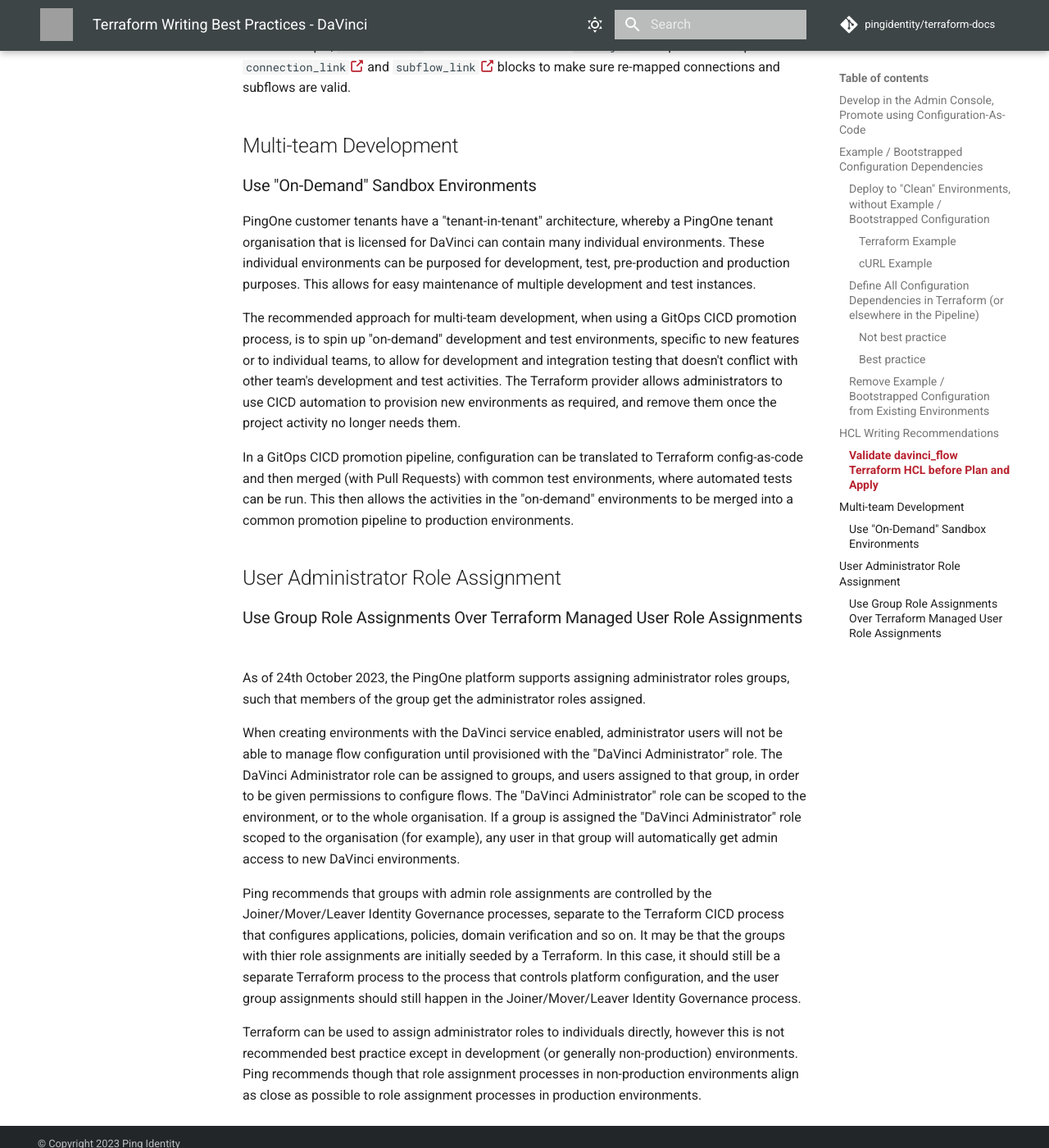
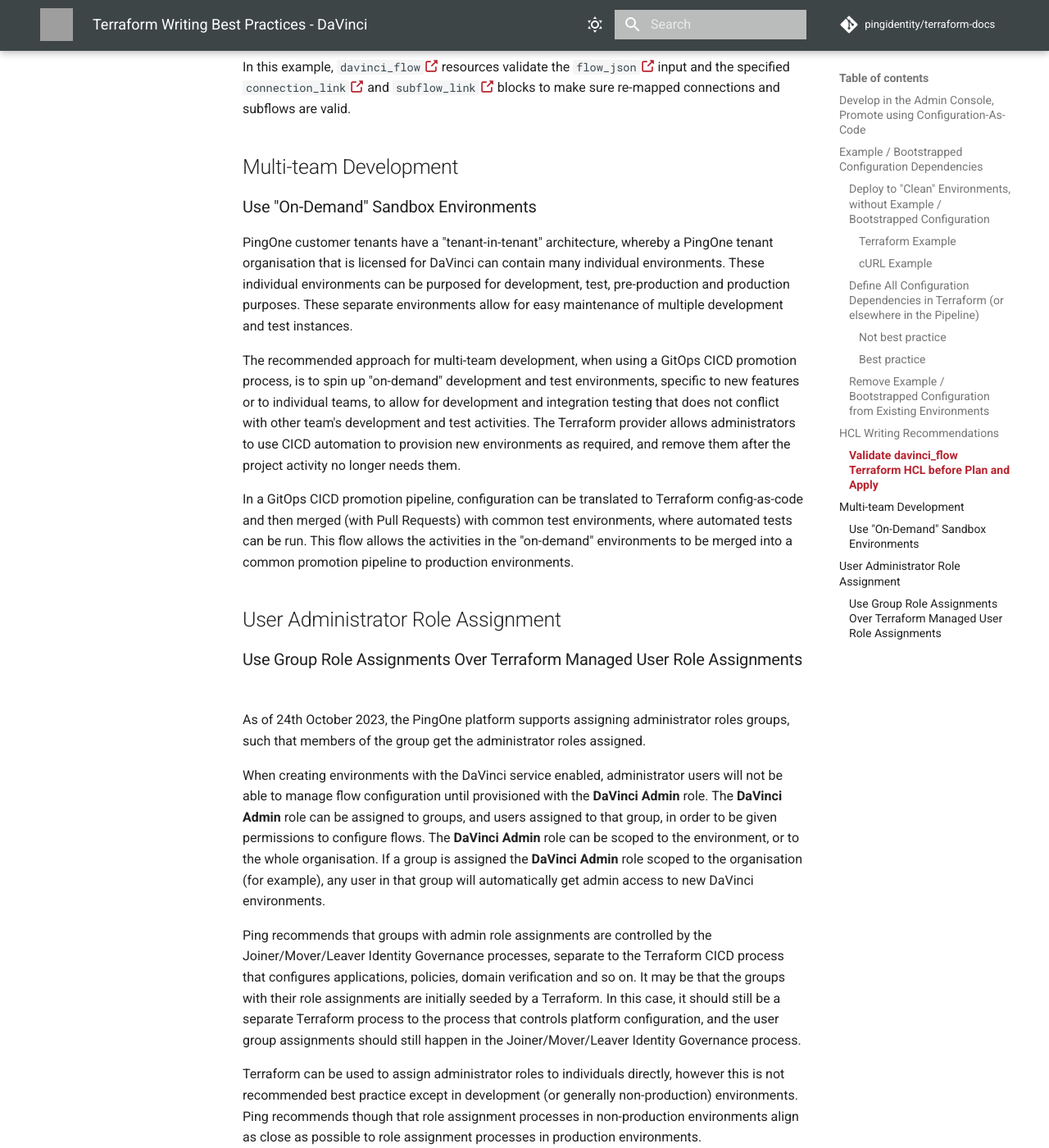
Before and after one commit to pingidentity/terraform-docs, an MkDocs documentation site: the page built from docs/best-practices/ davinci/index.md, in a window 1280 px wide and 1400 px high, scrolled down 4326 px. Shown: the whole window at 82% size. Built offline with MkDocs 1.6.1 and Material for MkDocs 9.7.7, drawn with Linux system fonts in a browser that asks for light colours; comment, search, counter and statistics services are not loaded; some of the changed text lies outside the part shown; grey boxes are pictures that could not be loaded.

Commit message:
changes following review

```diff
--- a/docs/best-practices/ davinci/index.md
+++ b/docs/best-practices/ davinci/index.md
@@ -1,14 +1,14 @@
 # Terraform Writing Best Practices - DaVinci
 
-The following provides a set of best practices to apply when writing Terraform with the DaVinci Terraform provider and associated modules.
+The following sections provide a set of best practices to apply when writing Terraform with the DaVinci Terraform provider and associated modules.
 
-These guidelines do not intend to educate on the use of Terraform, nor are they a getting started guide.  For more information about Terraform, visit [Hashicorp's Online Documentation](https://developer.hashicorp.com/terraform/docs).  To get started with Ping Identity Terraform providers, visit the online [Getting Started](./../index.md) guides.
+These guidelines do not intend to educate on the use of Terraform, nor are they a "Getting Started" guide.  For more information about Terraform, visit [Hashicorp's Online Documentation](https://developer.hashicorp.com/terraform/docs).  To get started with the DaVinci Terraform provider, visit the online [PingOne DaVinci provider Getting Started](./../../getting-started/davinci/) guide.
 
 ## Develop in the Admin Console, Promote using Configuration-As-Code
 
-Ping recommends that use case development activities are performed in the DaVinci web admin console wherever possible.  This is due to the complex nature of Workforce IAM and Customer IAM deployments that includes policy definition, user experience design and associated testing/validation of designed flows.
+Ping recommends that use case development activities are performed in the DaVinci web admin console wherever possible.  This recommendation is due to the complex nature of Workforce IAM and Customer IAM deployments that includes policy definition, user experience design and associated testing/validation of designed flows.
 
-Once developed in the web admin console, configuration can be extracted as configuration-as-code to be stored in source control (such as a Git code repository) and linked with CI/CD tooling to automate the delivery of use cases into test and production environments.
+After having been developed in the web admin console, configuration can be extracted as configuration-as-code to be stored in source control (such as a Git code repository) and linked with CI/CD tooling to automate the delivery of use cases into test and production environments.
 
 For professionals experienced in DevOps development, configuration may be created and altered outside of the web admin console, but care must be taken when modifying complex configuration such as flow design.
 
@@ -145,11 +145,11 @@ In this example, `davinci_flow`<a href="https://registry.terraform.io/providers/
 
 ### Use "On-Demand" Sandbox Environments
 
-PingOne customer tenants have a "tenant-in-tenant" architecture, whereby a PingOne tenant organisation that is licensed for DaVinci can contain many individual environments.  These individual environments can be purposed for development, test, pre-production and production purposes.  This allows for easy maintenance of multiple development and test instances.
+PingOne customer tenants have a "tenant-in-tenant" architecture, whereby a PingOne tenant organisation that is licensed for DaVinci can contain many individual environments.  These individual environments can be purposed for development, test, pre-production and production purposes.  These separate environments allow for easy maintenance of multiple development and test instances.
 
-The recommended approach for multi-team development, when using a GitOps CICD promotion process, is to spin up "on-demand" development and test environments, specific to new features or to individual teams, to allow for development and integration testing that doesn't conflict with other team's development and test activities.  The Terraform provider allows administrators to use CICD automation to provision new environments as required, and remove them once the project activity no longer needs them.
+The recommended approach for multi-team development, when using a GitOps CICD promotion process, is to spin up "on-demand" development and test environments, specific to new features or to individual teams, to allow for development and integration testing that does not conflict with other team's development and test activities.  The Terraform provider allows administrators to use CICD automation to provision new environments as required, and remove them after the project activity no longer needs them.
 
-In a GitOps CICD promotion pipeline, configuration can be translated to Terraform config-as-code and then merged (with Pull Requests) with common test environments, where automated tests can be run.  This then allows the activities in the "on-demand" environments to be merged into a common promotion pipeline to production environments.
+In a GitOps CICD promotion pipeline, configuration can be translated to Terraform config-as-code and then merged (with Pull Requests) with common test environments, where automated tests can be run.  This flow allows the activities in the "on-demand" environments to be merged into a common promotion pipeline to production environments.
 
 ## User Administrator Role Assignment
 
@@ -157,8 +157,8 @@ In a GitOps CICD promotion pipeline, configuration can be translated to Terrafor
 
 As of 24th October 2023, the PingOne platform supports assigning administrator roles groups, such that members of the group get the administrator roles assigned.
 
-When creating environments with the DaVinci service enabled, administrator users will not be able to manage flow configuration until provisioned with the "DaVinci Administrator" role.  The DaVinci Administrator role can be assigned to groups, and users assigned to that group, in order to be given permissions to configure flows.  The "DaVinci Administrator" role can be scoped to the environment, or to the whole organisation.  If a group is assigned the "DaVinci Administrator" role scoped to the organisation (for example), any user in that group will automatically get admin access to new DaVinci environments.
+When creating environments with the DaVinci service enabled, administrator users will not be able to manage flow configuration until provisioned with the **DaVinci Admin** role.  The **DaVinci Admin** role can be assigned to groups, and users assigned to that group, in order to be given permissions to configure flows.  The **DaVinci Admin** role can be scoped to the environment, or to the whole organisation.  If a group is assigned the **DaVinci Admin** role scoped to the organisation (for example), any user in that group will automatically get admin access to new DaVinci environments.
 
-Ping recommends that groups with admin role assignments are controlled by the Joiner/Mover/Leaver Identity Governance processes, separate to the Terraform CICD process that configures applications, policies, domain verification and so on.  It may be that the groups with thier role assignments are initially seeded by a Terraform.  In this case, it should still be a separate Terraform process to the process that controls platform configuration, and the user group assignments should still happen in the Joiner/Mover/Leaver Identity Governance process.
+Ping recommends that groups with admin role assignments are controlled by the Joiner/Mover/Leaver Identity Governance processes, separate to the Terraform CICD process that configures applications, policies, domain verification and so on.  It may be that the groups with their role assignments are initially seeded by a Terraform.  In this case, it should still be a separate Terraform process to the process that controls platform configuration, and the user group assignments should still happen in the Joiner/Mover/Leaver Identity Governance process.
 
 Terraform can be used to assign administrator roles to individuals directly, however this is not recommended best practice except in development (or generally non-production) environments.  Ping recommends though that role assignment processes in non-production environments align as close as possible to role assignment processes in production environments.
```
Also changed, not shown: other parts of docs/best-practices/ davinci/index.md (+9 -9 lines), docs/best-practices/index.md (+1 -1 lines), docs/best-practices/pingone/index.md (+16 -16 lines), docs/examples/pingone/role-assignment.md (+4 -4 lines).
